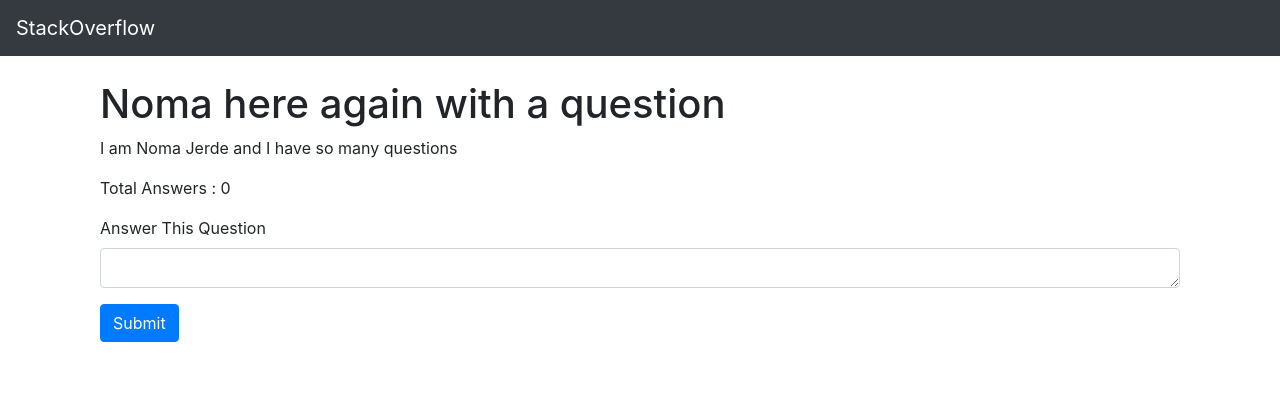
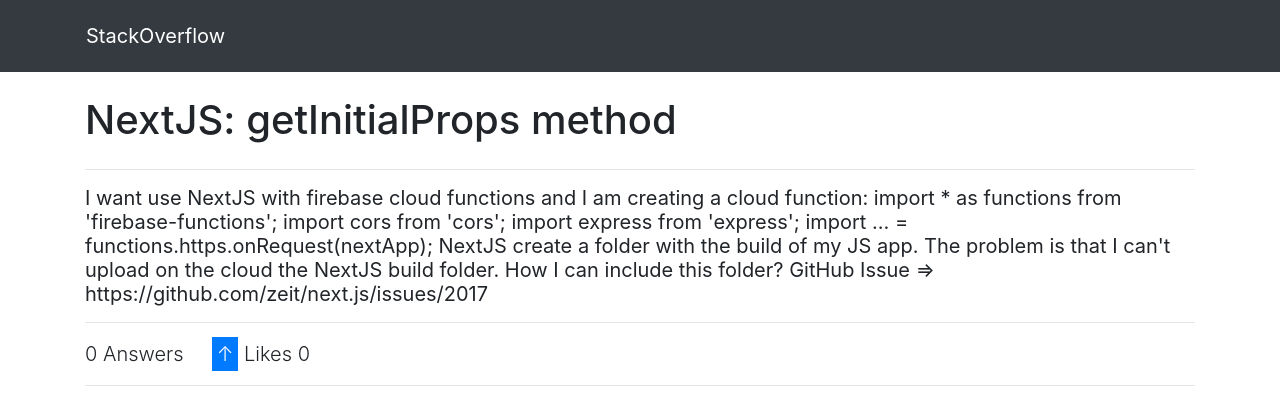
Before and after one commit to shubham-kukreja/StackoverflowClone, a Next.js app: page /q/1023 in a window 1280 px wide. Shown: the top 410 px of the page. Built offline with nearby package versions, Linux system fonts and the light colour scheme.

Commit message:
'css-fixed'

```diff
--- a/components/Navbar.js
+++ b/components/Navbar.js
@@ -1,5 +1,6 @@
 import { Navbar, Button } from "react-bootstrap";
 import Head from "next/head";
+import Link from "next/link";
 
 export default function MainNavbar() {
   return (
@@ -13,7 +14,9 @@ export default function MainNavbar() {
         />
       </Head>
       <Navbar bg="dark" variant="dark">
-        <Navbar.Brand href="#home">StackOverflow</Navbar.Brand>
+        <div className="container">
+          <Navbar.Brand><Link href="/"><a className="nav-link text-white">StackOverflow</a></Link></Navbar.Brand>
+        </div>
       </Navbar>
     </>
   );
--- a/components/QuestionDetail.js
+++ b/components/QuestionDetail.js
@@ -24,15 +24,18 @@ class QuestionDetail extends Component {
     return (
       <>
         {data ? (
-          <div className="container">
-            <h1>{data.title}</h1>
-            <p>{data.body}</p>
-            <p>Total Answers : {answerCount}</p>
+          <>
+            <h1 className="question-heading">{data.title}</h1>
+            <hr/>
+            <h5 className="question-body">{data.body}</h5>
+            <hr/>
+            <p className="lead">{answerCount} Answers &nbsp;&nbsp;&nbsp;&nbsp;<span className="upvote" onClick={() => console.log('upvoted')}>&uarr;</span>&nbsp;Likes {data.like_count}</p>
+            <hr/>
+            <br/>
             {data.answers.map((ans) => (
               <Answer data={ans} key={ans.id} />
             ))}
-            <PostAnswer />
-          </div>
+          </>
         ) : (
           <div className="center text-center">
             <Spinner animation="border" />
--- a/data/questionsData.js
+++ b/data/questionsData.js
@@ -1,238 +1,239 @@
 export default [
   {
-        "id": 1023,
-        "title": "Noma here again with a question",
-        "body": "I am Noma Jerde and I have so many questions",
-        "like_count": 0,
-        "created_at": "2019-01-17T23:05:21.255Z",
-        "updated_at": "2019-01-17T23:05:21.255Z",
-        "view_count": 49,
-        "author": {
-            "id": 61,
-            "first_name": "Noma",
-            "last_name": "Jerde",
-            "full_name": "Noma Jerde",
-            "created_at": "2019-01-17T21:46:15.135Z",
-            "updated_at": "2019-01-17T21:46:15.135Z"
+    id: 1023,
+    title: "NextJS: getInitialProps method",
+    body:
+      "I want use NextJS with firebase cloud functions and I am creating a cloud function: import * as functions from 'firebase-functions'; import cors from 'cors'; import express from 'express'; import … = functions.https.onRequest(nextApp); NextJS create a folder with the build of my JS app. The problem is that I can't upload on the cloud the NextJS build folder. How I can include this folder? GitHub Issue => https://github.com/zeit/next.js/issues/2017",
+    like_count: 0,
+    created_at: "2019-01-17T23:05:21.255Z",
+    updated_at: "2019-01-17T23:05:21.255Z",
+    author: {
+      id: 61,
+      full_name: "Noma Jerde",
+      created_at: "2019-01-17T21:46:15.135Z",
+      updated_at: "2019-01-17T21:46:15.135Z",
     },
-        "answers": []
+    tags: ["javascript", "reactjs", "nextjs"],
+    answers: [],
   },
   {
-        "id": 898,
-        "title": "If we synthesize the port, we can get to the GB capacitor through the solid state ADP microchip!",
-        "body": "The class object inherits from Chuck Norris.",
-        "like_count": 8,
-        "created_at": "2018-12-30T00:00:00.000Z",
-        "updated_at": "2018-12-30T00:00:00.000Z",
-        "view_count": 16887,
-        "author": {
-            "id": 69,
-            "first_name": "Valentine",
-            "last_name": "Altenwerth",
-            "full_name": "Valentine Altenwerth",
-            "created_at": "2019-01-17T21:46:15.638Z",
-            "updated_at": "2019-01-17T21:46:15.638Z"
+    id: 898,
+    title: "NextJS: getInitialProps method",
+    body:
+      "I want use NextJS with firebase cloud functions and I am creating a cloud function: import * as functions from 'firebase-functions'; import cors from 'cors'; import express from 'express'; import … = functions.https.onRequest(nextApp); NextJS create a folder with the build of my JS app. The problem is that I can't upload on the cloud the NextJS build folder. How I can include this folder? GitHub Issue => https://github.com/zeit/next.js/issues/2017",
+    like_count: 8,
+    created_at: "2018-12-30T00:00:00.000Z",
+    updated_at: "2018-12-30T00:00:00.000Z",
+    author: {
+      id: 69,
+      full_name: "Valentine Altenwerth",
+      created_at: "2019-01-17T21:46:15.638Z",
+      updated_at: "2019-01-17T21:46:15.638Z",
     },
-        "answers": [
+    tags: ["javascript", "reactjs", "nextjs"],
+    answers: [
       {
-                "id": 5089,
-                "upvotes" : 25,
-                "body": "Control thy passions lest they take vengence on thee.",
-                "created_at": "2019-01-17T21:46:18.492Z",
-                "updated_at": "2019-01-17T21:46:18.492Z",
-                "answerer": {
-                    "id": 67,
-                    "first_name": "Kenneth",
-                    "last_name": "Gottlieb",
-                    "full_name": "Kenneth Gottlieb",
-                    "created_at": "2019-01-17T21:46:15.480Z",
-                    "updated_at": "2019-01-17T21:46:15.480Z"
-                }
+        id: 5089,
+        upvotes: 25,
+        body: "GetInitialProps is usually an async function which is good for asynchronous operations at the server and then it passes data to the page as props. It can run both on the server and on the browser(if you use Link for example). My conclusion would be to use getInitialProps to fetch data when your component acts as a Page, and you want to provide the data as Props.",
+        created_at: "2019-01-17T21:46:18.492Z",
+        updated_at: "2019-01-17T21:46:18.492Z",
+        answerer: {
+          id: 67,
+          full_name: "Kenneth Gottlieb",
+          created_at: "2019-01-17T21:46:15.480Z",
+          updated_at: "2019-01-17T21:46:15.480Z",
+        },
       },
       {
-                "id": 5088,
-                "upvotes" : 25,
-                "body": "The unexamined life is not worth living.",
-                "created_at": "2019-01-17T21:46:18.491Z",
-                "updated_at": "2019-01-17T21:46:18.491Z",
-                "answerer": {
-                    "id": 63,
-                    "first_name": "Azalee",
-                    "last_name": "Dietrich",
-                    "full_name": "Azalee Dietrich",
-                    "created_at": "2019-01-17T21:46:15.249Z",
-                    "updated_at": "2019-01-17T21:46:15.249Z"
-                }
+        id: 5088,
+        upvotes: 15,
+        body: "The unexamined life is not worth living.",
+        created_at: "2019-01-17T21:46:18.491Z",
+        updated_at: "2019-01-17T21:46:18.491Z",
+        answerer: {
+          id: 63,
+          first_name: "Azalee",
+          last_name: "Dietrich",
+          full_name: "Azalee Dietrich",
+          created_at: "2019-01-17T21:46:15.249Z",
+          updated_at: "2019-01-17T21:46:15.249Z",
+        },
       },
       {
-                "id": 5087,
-                "upvotes" : 25,
-                "body": "Know how to listen, and you will profit even from those who talk badly.",
-                "created_at": "2019-01-17T21:46:18.489Z",
-                "updated_at": "2019-01-17T21:46:18.489Z",
-                "answerer": {
-                    "id": 59,
-                    "first_name": "Jon",
-                    "last_name": "Snow",
-                    "full_name": "Jon Snow",
-                    "created_at": "2019-01-17T21:46:14.923Z",
-                    "updated_at": "2019-01-17T21:46:14.923Z"
-                }
+        id: 5087,
+        upvotes: 12,
+        body:
+          "Know how to listen, and you will profit even from those who talk badly.",
+        created_at: "2019-01-17T21:46:18.489Z",
+        updated_at: "2019-01-17T21:46:18.489Z",
+        answerer: {
+          id: 59,
+          first_name: "Jon",
+          last_name: "Snow",
+          full_name: "Jon Snow",
+          created_at: "2019-01-17T21:46:14.923Z",
+          updated_at: "2019-01-17T21:46:14.923Z",
+        },
       },
       {
-                "id": 5086,
-                "upvotes" : 25,
-                "body": "Control thy passions lest they take vengence on thee.",
-                "created_at": "2019-01-17T21:46:18.488Z",
-                "updated_at": "2019-01-17T21:46:18.488Z",
-                "answerer": {
-                    "id": 67,
-                    "first_name": "Kenneth",
-                    "last_name": "Gottlieb",
-                    "full_name": "Kenneth Gottlieb",
-                    "created_at": "2019-01-17T21:46:15.480Z",
-                    "updated_at": "2019-01-17T21:46:15.480Z"
-                }
-            }
-        ]
+        id: 5086,
+        upvotes: 10,
+        body: "Control thy passions lest they take vengence on thee.",
+        created_at: "2019-01-17T21:46:18.488Z",
+        updated_at: "2019-01-17T21:46:18.488Z",
+        answerer: {
+          id: 67,
+          first_name: "Kenneth",
+          last_name: "Gottlieb",
+          full_name: "Kenneth Gottlieb",
+          created_at: "2019-01-17T21:46:15.480Z",
+          updated_at: "2019-01-17T21:46:15.480Z",
+        },
+      },
+    ],
   },
   {
-        "id": 833,
-        "title": "Quantifying the matrix won't do anything, we need to index the virtual com interface!",
-        "body": "Chuck Norris' programs occupy 150% of CPU, even when they are not executing.",
-        "like_count": 2,
-        "created_at": "2018-12-21T00:00:00.000Z",
-        "updated_at": "2018-12-21T00:00:00.000Z",
-        "view_count": 59777,
-        "author": {
-            "id": 62,
-            "first_name": "Rebekah",
-            "last_name": "Hane",
-            "full_name": "Rebekah Hane",
-            "created_at": "2019-01-17T21:46:15.193Z",
-            "updated_at": "2019-01-17T21:46:15.193Z"
+    id: 833,
+    title:
+      "Quantifying the matrix won't do anything, we need to index the virtual com interface!",
+    body:
+      "Chuck Norris' programs occupy 150% of CPU, even when they are not executing.",
+    like_count: 2,
+    created_at: "2018-12-21T00:00:00.000Z",
+    updated_at: "2018-12-21T00:00:00.000Z",
+    view_count: 59777,
+    author: {
+      id: 62,
+      first_name: "Rebekah",
+      last_name: "Hane",
+      full_name: "Rebekah Hane",
+      created_at: "2019-01-17T21:46:15.193Z",
+      updated_at: "2019-01-17T21:46:15.193Z",
     },
-        "answers": [
+    tags: ["javascript", "reactjs", "nextjs"],
+    answers: [
       {
-                "id": 4630,
-                "upvotes" : 25,
-                "body": "A few vices are sufficient to darken many virtues.",
-                "created_at": "2019-01-17T21:46:16.340Z",
-                "updated_at": "2019-01-17T21:46:16.340Z",
-                "answerer": {
-                    "id": 66,
-                    "first_name": "Michael",
-                    "last_name": "Goldner",
-                    "full_name": "Michael Goldner",
-                    "created_at": "2019-01-17T21:46:15.422Z",
-                    "updated_at": "2019-01-17T21:46:15.422Z"
-                }
+        id: 4630,
+        upvotes: 25,
+        body: "A few vices are sufficient to darken many virtues.",
+        created_at: "2019-01-17T21:46:16.340Z",
+        updated_at: "2019-01-17T21:46:16.340Z",
+        answerer: {
+          id: 66,
+          first_name: "Michael",
+          last_name: "Goldner",
+          full_name: "Michael Goldner",
+          created_at: "2019-01-17T21:46:15.422Z",
+          updated_at: "2019-01-17T21:46:15.422Z",
+        },
       },
       {
-                "id": 4629,
-                "upvotes" : 25,
-                "body": "There was never a genius without a tincture of madness.",
-                "created_at": "2019-01-17T21:46:16.337Z",
-                "updated_at": "2019-01-17T21:46:16.337Z",
-                "answerer": {
-                    "id": 61,
-                    "first_name": "Noma",
-                    "last_name": "Jerde",
-                    "full_name": "Noma Jerde",
-                    "created_at": "2019-01-17T21:46:15.135Z",
-                    "updated_at": "2019-01-17T21:46:15.135Z"
-                }
+        id: 4629,
+        upvotes: 25,
+        body: "There was never a genius without a tincture of madness.",
+        created_at: "2019-01-17T21:46:16.337Z",
+        updated_at: "2019-01-17T21:46:16.337Z",
+        answerer: {
+          id: 61,
+          first_name: "Noma",
+          last_name: "Jerde",
+          full_name: "Noma Jerde",
+          created_at: "2019-01-17T21:46:15.135Z",
+          updated_at: "2019-01-17T21:46:15.135Z",
+        },
       },
       {
-                "id": 4628,
-                "upvotes" : 25,
-                "body": "Love is composed of a single soul inhabiting two bodies.",
-                "created_at": "2019-01-17T21:46:16.336Z",
-                "updated_at": "2019-01-17T21:46:16.336Z",
-                "answerer": {
-                    "id": 61,
-                    "first_name": "Noma",
-                    "last_name": "Jerde",
-                    "full_name": "Noma Jerde",
-                    "created_at": "2019-01-17T21:46:15.135Z",
-                    "updated_at": "2019-01-17T21:46:15.135Z"
-                }
+        id: 4628,
+        upvotes: 25,
+        body: "Love is composed of a single soul inhabiting two bodies.",
+        created_at: "2019-01-17T21:46:16.336Z",
+        updated_at: "2019-01-17T21:46:16.336Z",
+        answerer: {
+          id: 61,
+          first_name: "Noma",
+          last_name: "Jerde",
+          full_name: "Noma Jerde",
+          created_at: "2019-01-17T21:46:15.135Z",
+          updated_at: "2019-01-17T21:46:15.135Z",
+        },
       },
       {
-                "id": 4627,
-                "upvotes" : 25,
-                "body": "It is impossible to begin to learn that which one thinks one already knows.",
-                "created_at": "2019-01-17T21:46:16.334Z",
-                "updated_at": "2019-01-17T21:46:16.334Z",
-                "answerer": {
-                    "id": 64,
-                    "first_name": "Cleveland",
-                    "last_name": "Wunsch",
-                    "full_name": "Cleveland Wunsch",
-                    "created_at": "2019-01-17T21:46:15.307Z",
-                    "updated_at": "2019-01-17T21:46:15.307Z"
-                }
+        id: 4627,
+        upvotes: 25,
+        body:
+          "It is impossible to begin to learn that which one thinks one already knows.",
+        created_at: "2019-01-17T21:46:16.334Z",
+        updated_at: "2019-01-17T21:46:16.334Z",
+        answerer: {
+          id: 64,
+          first_name: "Cleveland",
+          last_name: "Wunsch",
+          full_name: "Cleveland Wunsch",
+          created_at: "2019-01-17T21:46:15.307Z",
+          updated_at: "2019-01-17T21:46:15.307Z",
+        },
       },
       {
-                "id": 4626,
-                "upvotes" : 25,
-                "body": "Beware the barrenness of a busy life.",
-                "created_at": "2019-01-17T21:46:16.332Z",
-                "updated_at": "2019-01-17T21:46:16.332Z",
-                "answerer": {
-                    "id": 62,
-                    "first_name": "Rebekah",
-                    "last_name": "Hane",
-                    "full_name": "Rebekah Hane",
-                    "created_at": "2019-01-17T21:46:15.193Z",
-                    "updated_at": "2019-01-17T21:46:15.193Z"
-                }
+        id: 4626,
+        upvotes: 25,
+        body: "Beware the barrenness of a busy life.",
+        created_at: "2019-01-17T21:46:16.332Z",
+        updated_at: "2019-01-17T21:46:16.332Z",
+        answerer: {
+          id: 62,
+          first_name: "Rebekah",
+          last_name: "Hane",
+          full_name: "Rebekah Hane",
+          created_at: "2019-01-17T21:46:15.193Z",
+          updated_at: "2019-01-17T21:46:15.193Z",
+        },
       },
       {
-                "id": 4625,
-                "upvotes" : 25,
-                "body": "Pleasure in the job puts perfection in the work.",
-                "created_at": "2019-01-17T21:46:16.331Z",
-                "updated_at": "2019-01-17T21:46:16.331Z",
-                "answerer": {
-                    "id": 69,
-                    "first_name": "Valentine",
-                    "last_name": "Altenwerth",
-                    "full_name": "Valentine Altenwerth",
-                    "created_at": "2019-01-17T21:46:15.638Z",
-                    "updated_at": "2019-01-17T21:46:15.638Z"
-                }
+        id: 4625,
+        upvotes: 25,
+        body: "Pleasure in the job puts perfection in the work.",
+        created_at: "2019-01-17T21:46:16.331Z",
+        updated_at: "2019-01-17T21:46:16.331Z",
+        answerer: {
+          id: 69,
+          first_name: "Valentine",
+          last_name: "Altenwerth",
+          full_name: "Valentine Altenwerth",
+          created_at: "2019-01-17T21:46:15.638Z",
+          updated_at: "2019-01-17T21:46:15.638Z",
+        },
       },
       {
-                "id": 4624,
-                "upvotes" : 25,
-                "body": "Control thy passions lest they take vengence on thee.",
-                "created_at": "2019-01-17T21:46:16.329Z",
-                "updated_at": "2019-01-17T21:46:16.329Z",
-                "answerer": {
-                    "id": 59,
-                    "first_name": "Jon",
-                    "last_name": "Snow",
-                    "full_name": "Jon Snow",
-                    "created_at": "2019-01-17T21:46:14.923Z",
-                    "updated_at": "2019-01-17T21:46:14.923Z"
-                }
+        id: 4624,
+        upvotes: 25,
+        body: "Control thy passions lest they take vengence on thee.",
+        created_at: "2019-01-17T21:46:16.329Z",
+        updated_at: "2019-01-17T21:46:16.329Z",
+        answerer: {
+          id: 59,
+          first_name: "Jon",
+          last_name: "Snow",
+          full_name: "Jon Snow",
+          created_at: "2019-01-17T21:46:14.923Z",
+          updated_at: "2019-01-17T21:46:14.923Z",
+        },
       },
       {
-                "id": 4623,
-                "upvotes" : 25,
-                "body": "Good habits formed at youth make all the difference.",
-                "created_at": "2019-01-17T21:46:16.327Z",
-                "updated_at": "2019-01-17T21:46:16.327Z",
-                "answerer": {
-                    "id": 63,
-                    "first_name": "Azalee",
-                    "last_name": "Dietrich",
-                    "full_name": "Azalee Dietrich",
-                    "created_at": "2019-01-17T21:46:15.249Z",
-                    "updated_at": "2019-01-17T21:46:15.249Z"
-                }
-            }
-        ]
-    }
-]
+        id: 4623,
+        upvotes: 25,
+        body: "Good habits formed at youth make all the difference.",
+        created_at: "2019-01-17T21:46:16.327Z",
+        updated_at: "2019-01-17T21:46:16.327Z",
+        answerer: {
+          id: 63,
+          first_name: "Azalee",
+          last_name: "Dietrich",
+          full_name: "Azalee Dietrich",
+          created_at: "2019-01-17T21:46:15.249Z",
+          updated_at: "2019-01-17T21:46:15.249Z",
+        },
+      },
+    ],
+  },
+];
--- a/package.json
+++ b/package.json
@@ -13,6 +13,7 @@
   "license": "ISC",
   "dependencies": {
     "bootstrap": "^4.4.1",
+    "draft-js": "^0.11.5",
     "next": "^9.3.4",
     "react": "^16.13.1",
     "react-bootstrap": "^1.0.0",
--- /dev/null
+++ b/pages/_app.js
@@ -0,0 +1,5 @@
+import './style.css'
+
+export default function MyApp({ Component, pageProps }) {
+  return <Component {...pageProps} />
+}
--- a/pages/index.js
+++ b/pages/index.js
@@ -12,9 +12,9 @@ class Index extends Component {
   render() {
     return (
       <Layout>
-        <Button type="submit" className="mb-2">
+        <Button type="submit" className="mb-2 floating-btn">
           <Link href="/AddQuestion" as={`/add-question`}>
-            <a className="nav-link text-white">Ask Question</a>
+            <a className="nav-link text-white">Ask Questions</a>
           </Link>
         </Button>
         {this.state.questions.map((item) => (
--- /dev/null
+++ b/pages/style.css
@@ -0,0 +1,61 @@
+body {
+    font-family: 'Segoe UI', Tahoma, Geneva, Verdana, sans-serif;
+}
+/* Index Starts Here */
+.floating-btn {
+  position: absolute;
+  bottom: 50px;
+  right: 300px;
+  font-size: 1.5rem;
+  padding: 10px 20px;
+  box-shadow: 0 5px 80px rgba(0, 0, 0, 0.08);
+  cursor: pointer;
+  transition: all 0.3s ease-in-out !important;
+}
+.floating-btn:hover {
+  transform: translateY(-2px);
+  box-shadow: 0 5px 80px rgba(0, 0, 0, 0.16);
+}
+/* Index Ends Here */
+
+/* Question Card Starts */
+.card {
+  border: none;
+  box-shadow: 0 5px 80px rgba(0, 0, 0, 0.08);
+  cursor: pointer;
+  transition: all 0.3s ease-in-out !important;
+  padding: 0px 0px;
+  margin: 20px 0;
+}
+.card-body {
+  padding: 20px 40px;
+}
+.card:hover {
+  transform: translateY(-2px);
+  box-shadow: 0 5px 80px rgba(0, 0, 0, 0.16);
+}
+.nav-link {
+  padding: 0;
+}
+.post-link {
+  display: inline-block;
+}
+/* Question Card Ends */
+
+/* Question Detail Starts Here */
+.question-heading {
+    margin-bottom: 25px;
+}
+.question-body {
+    font-weight: 400;
+}
+.upvote {
+    background-color: #007bff;
+    color: white;
+    padding: 5px;
+    cursor: pointer;
+}
+/* Question Detail Ends Here */
+/* Answer Starts Here */
+
+/* Answer Ends Here */
```
Also changed, not shown: components/Answer.js (+10 -12 lines), components/QuestionCard.js (+8 -4 lines), pages/MyEditor.js (added, +14 -0 lines), 2 other files (tests, documents, lock files or other folders). Lines whose indentation alone changed are shown as unchanged.
